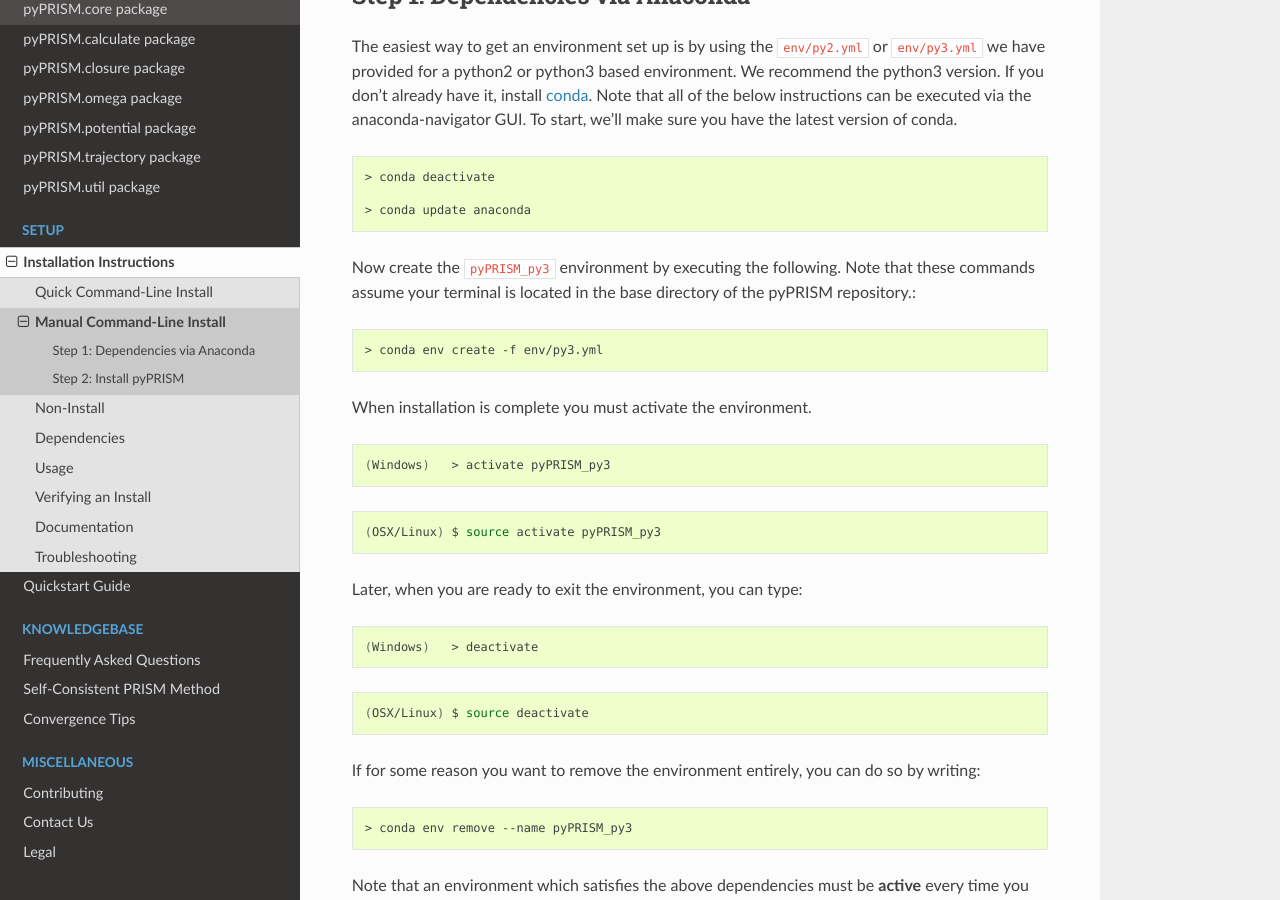
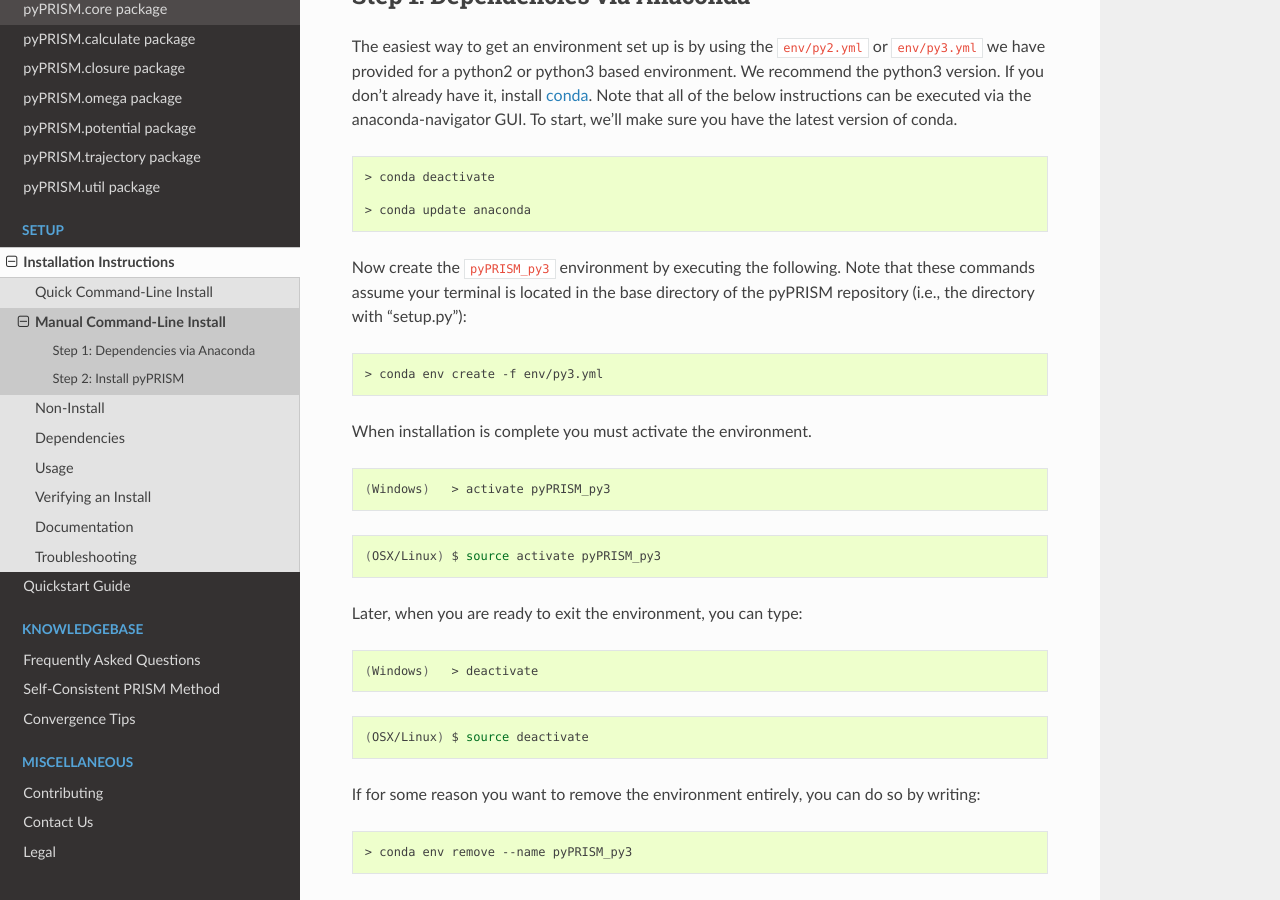
Before and after one commit to usnistgov/pyPRISM, a Sphinx documentation site: the page built from docs/install/manual.cui.rst, in a window 1280 px wide and 900 px high, scrolled down 479 px. Built offline with Sphinx 7.4.7 and the Read the Docs theme 2.0.0, drawn with Linux system fonts in a browser that asks for light colours; pages that are not in the unit, such as notebooks, are missing from menus.

Commit message:
Slight modification to install docs

```diff
--- a/docs/install/manual.cui.rst
+++ b/docs/install/manual.cui.rst
@@ -32,7 +32,7 @@
 
 Now create the ``pyPRISM_py3`` environment by executing the following. Note
 that these commands assume your terminal is located in the base directory of
-the pyPRISM repository.:
+the pyPRISM repository (i.e., the directory with "setup.py"):
 
 .. code-block:: bash
 
```
